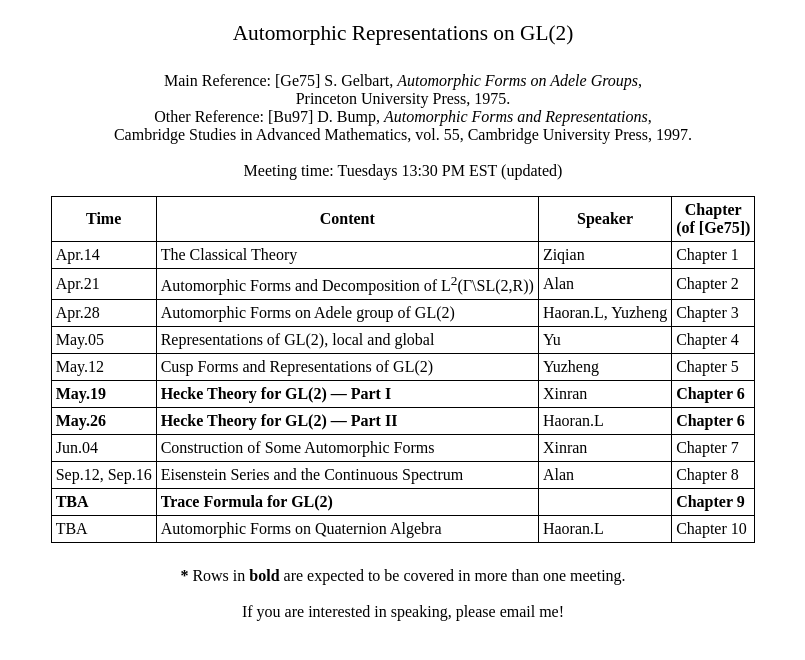
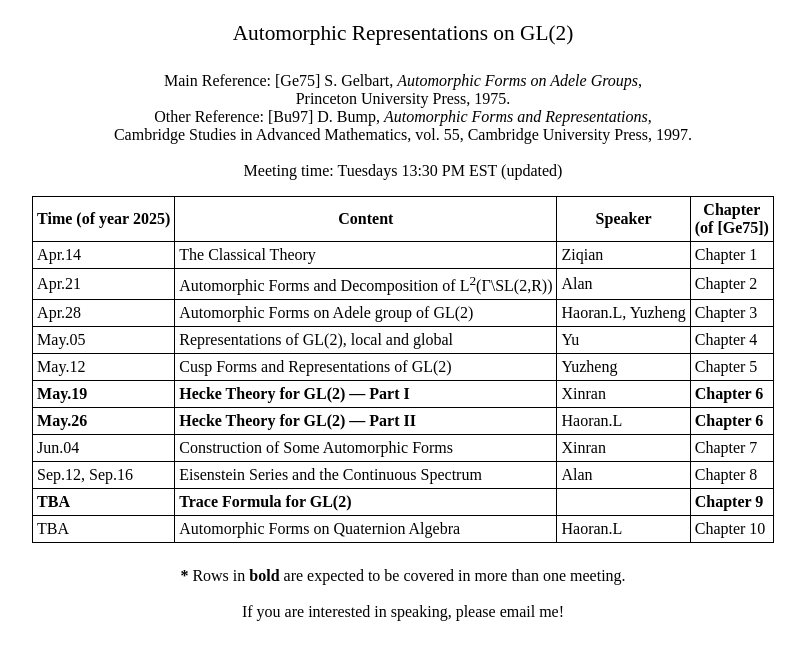
Before and after one commit to axhou/axhou.github.io, a Jekyll site: the page gel2025.html, which Jekyll copies as it is, in a window 1280 px wide. Shown: the top 660 px of the page, without its empty margins (237-1042 px from the left). Built offline with Jekyll 4.4.1, drawn with Linux system fonts in a browser that asks for light colours.

Commit message:
Update gel2025.html

```diff
--- a/gel2025.html
+++ b/gel2025.html
@@ -41,7 +41,7 @@
   <table>
     <thead>
       <tr>
-        <th>Time</th>
+        <th>Time (of year 2025)</th>
         <th>Content</th>
         <th>Speaker</th>
         <th>Chapter<br/>(of [Ge75])</th>
```
